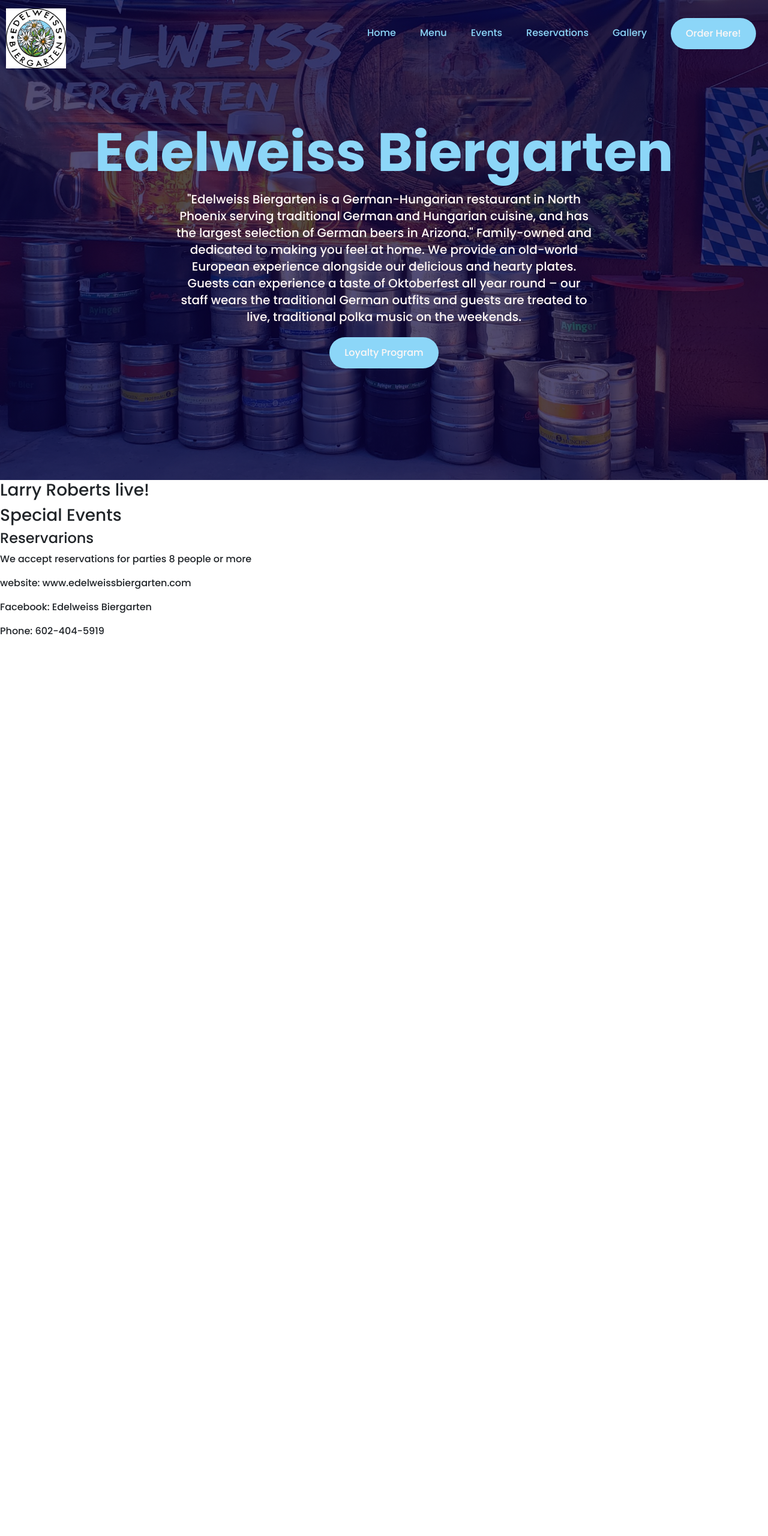
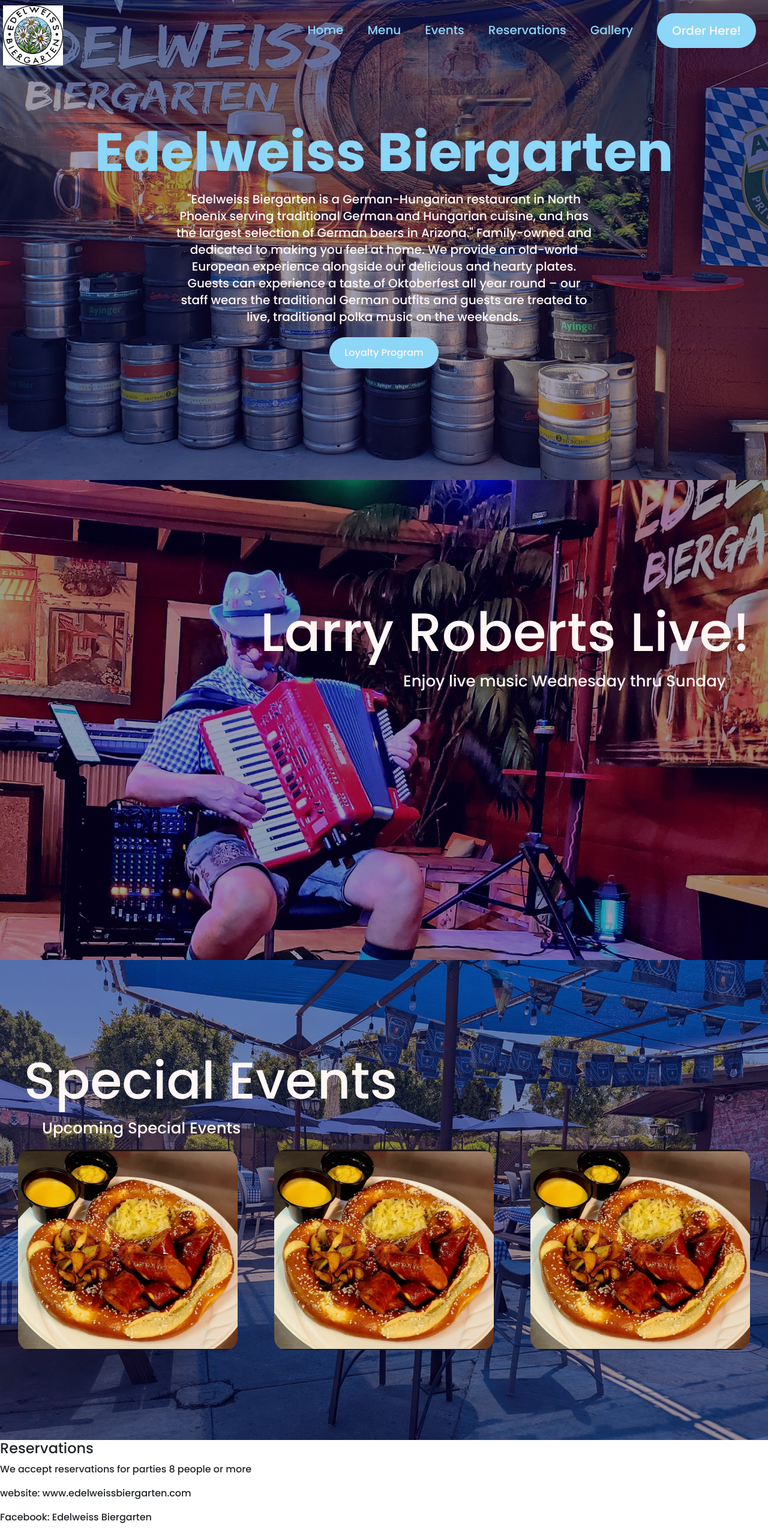
Before and after one commit to Andee-R/edelweiss-lp, a React (Create React App) app: page / in a window 1280 px wide. Shown: the top 2560 px of the page at 60% size. Before the commit the page ends 1080 px from the top, so only its background shows below. Built offline with nearby package versions, Linux system fonts and the light colour scheme.

Commit message:
.css added for special events, .css darkNav added

```diff
--- a/src/App.jsx
+++ b/src/App.jsx
@@ -1,16 +1,18 @@
 import "./App.css";
-import Events from "./Components/Events/Events";
+import Resident from "./Components/Resident/Resident";
 import Hero from "./Components/Hero/Hero";
 import Menu from "./Components/Menu/Menu";
 import Navbar from "./Components/Navbar/Navbar";
 import Reservations from "./Components/Reservations/Reservations";
+import Special from "./Components/Special/Special";
 
 function App() {
   return (
     <>
       <Navbar />
       <Hero />
-      <Events />
+      <Resident />
+      <Special />
       <Reservations />
       <Menu />
 
--- a/src/Components/Events/Events.jsx
+++ /dev/null
@@ -1,11 +0,0 @@
-import React from "react";
-
-const Events = () => {
-  return (
-    <>
-      <h3> Larry Roberts live!</h3>
-      <h3>Special Events</h3>
-    </>
-  );
-};
-export default Events;
--- a/src/Components/Hero/Hero.css
+++ b/src/Components/Hero/Hero.css
@@ -1,11 +1,12 @@
 .hero {
+  background: linear-gradient(rgba(8, 0, 58, 0.4), rgba(8, 0, 58, 0.4)),
+    url(../../assests/edelweisskegs.png);
+
+  background-size: cover;
+  background-position: center;
+  color: var(--primary-color);
+  min-height: 100vh;
   width: 100%;
-  min-height: 100vh;
-  background: linear-gradient(rgba(8, 0, 58, 0.7), rgba(8, 0, 58, 0.7)),
-    url(../../assests/edelweisskegs.png);
-  background-size: cover;
-  color: var(--primary-color);
-  background-position: center;
 }
 
 .heroText {
--- a/src/Components/Navbar/Navbar.css
+++ b/src/Components/Navbar/Navbar.css
@@ -1,6 +1,6 @@
 .nav {
   width: 100%;
-  color: #8cd6f8;
+  color: var(--branding-color);
   padding: 4px 0;
   position: fixed;
   top: 0;
@@ -13,17 +13,17 @@
 
 .logo {
   width: 100px;
-  margin: 10px;
+  margin: 5px;
 }
 .nav ul li {
   display: inline-block;
   list-style: none;
   margin: 5px 20px;
-  font-size: 16px;
+  font-size: 20px;
 }
 .nav .btn {
   padding: 14px 25px;
-  font-size: 16px;
+  font-size: 20px;
   background: var(--branding-color);
   color: var(--primary-color);
   border-radius: 30px;
@@ -31,3 +31,7 @@
   border: 0;
   outline: 0;
 }
+.darkNav {
+  background: var(--primary-color);
+  transition: 0.5s;
+}
--- a/src/Components/Navbar/Navbar.jsx
+++ b/src/Components/Navbar/Navbar.jsx
@@ -1,11 +1,19 @@
-import React, { useState } from "react";
+import React, { useEffect, useState } from "react";
 import "./Navbar.css";
 import edelweisslogo from "../../assests/edelweisslogo.png";
 
 const Navbar = () => {
+  const [sticky, setSticky] = useState(false);
+
+  useEffect(() => {
+    window.addEventListener("scroll", () => {
+      window.scrollY > 90 ? setSticky(true) : setSticky(false);
+    });
+  }, []);
+
   return (
     <>
-      <nav className="nav">
+      <nav className={`nav ${sticky ? "darkNav" : ""}`}>
         <img src={edelweisslogo} alt="" className="logo" />
         <ul>
           <li>Home</li>
--- a/src/Components/Reservations/Reservations.css
+++ b/src/Components/Reservations/Reservations.css
@@ -0,0 +1,4 @@
+.reservations {
+  display: flex;
+  justify-content: center;
+}
--- a/src/Components/Reservations/Reservations.jsx
+++ b/src/Components/Reservations/Reservations.jsx
@@ -2,10 +2,10 @@
 
 const Reservations = () => {
   return (
-    <div>
-      <h4>Reservarions</h4>
+    <div className="reservations">
+      <h4>Reservations</h4>
       <p>We accept reservations for parties 8 people or more</p>
-      <form action=""></form>
+      <form action="submit"></form>
     </div>
   );
 };
--- /dev/null
+++ b/src/Components/Resident/Resident.css
@@ -0,0 +1,20 @@
+.resident {
+  width: 100%;
+  min-height: 100vh;
+  background: linear-gradient(rgba(8, 0, 59, 0.4), rgba(8, 0, 58, 0.4)),
+    url(../../assests/larry-roberts.png);
+  background-size: cover;
+  color: var(--primary-color);
+  background-position: center;
+}
+.resident h3 {
+  text-align: right;
+  padding-top: 200px;
+  font-size: 90px;
+  padding-right: 30px;
+}
+.resident p {
+  text-align: right;
+  padding-right: 70px;
+  font-size: 26px;
+}
--- /dev/null
+++ b/src/Components/Resident/Resident.jsx
@@ -0,0 +1,14 @@
+import React from "react";
+import "./Resident.css";
+import larryRoberts from "../../assests/larry-roberts.png";
+const Resident = () => {
+  return (
+    <>
+      <div className="resident">
+        <h3> Larry Roberts Live!</h3>
+        <p> Enjoy live music Wednesday thru Sunday</p>
+      </div>
+    </>
+  );
+};
+export default Resident;
--- /dev/null
+++ b/src/Components/Special/Special.css
@@ -0,0 +1,32 @@
+.special {
+  width: 100%;
+  min-height: 100vh;
+  background: linear-gradient(rgba(8, 0, 58, 0.4), rgba(8, 0, 58, 0.4)),
+    url(../../assests/biergarten.png);
+  background-size: cover;
+  color: var(--primary-color);
+  background-position: center;
+}
+.special h3 {
+  font-size: 86px;
+  text-align: left;
+  padding-top: 150px;
+  padding-left: 40px;
+}
+.special p {
+  padding-left: 70px;
+  font-size: 26px;
+  text-align: left;
+}
+.events {
+  display: flex;
+  align-items: center;
+  justify-content: space-between;
+  padding-left: 30px;
+  padding-right: 30px;
+}
+.event {
+  width: 200px;
+  border-radius: 20px;
+  flex-basis: 30%;
+}
--- /dev/null
+++ b/src/Components/Special/Special.jsx
@@ -0,0 +1,20 @@
+import React from "react";
+import "./Special.css";
+import biergarten from "../../assests/biergarten.png";
+import food from "../../assests/food-pretzel.png";
+
+const Special = () => {
+  return (
+    <div className="special">
+      <h3>Special Events</h3>
+      <p>Upcoming Special Events</p>
+      <div className="events">
+        <img src={food} alt="" className="event" />
+        <img src={food} alt="" className="event" />
+        <img src={food} alt="" className="event" />
+      </div>
+    </div>
+  );
+};
+
+export default Special;
```
Also changed, not shown: src/Components/Events/Events.css (deleted).
